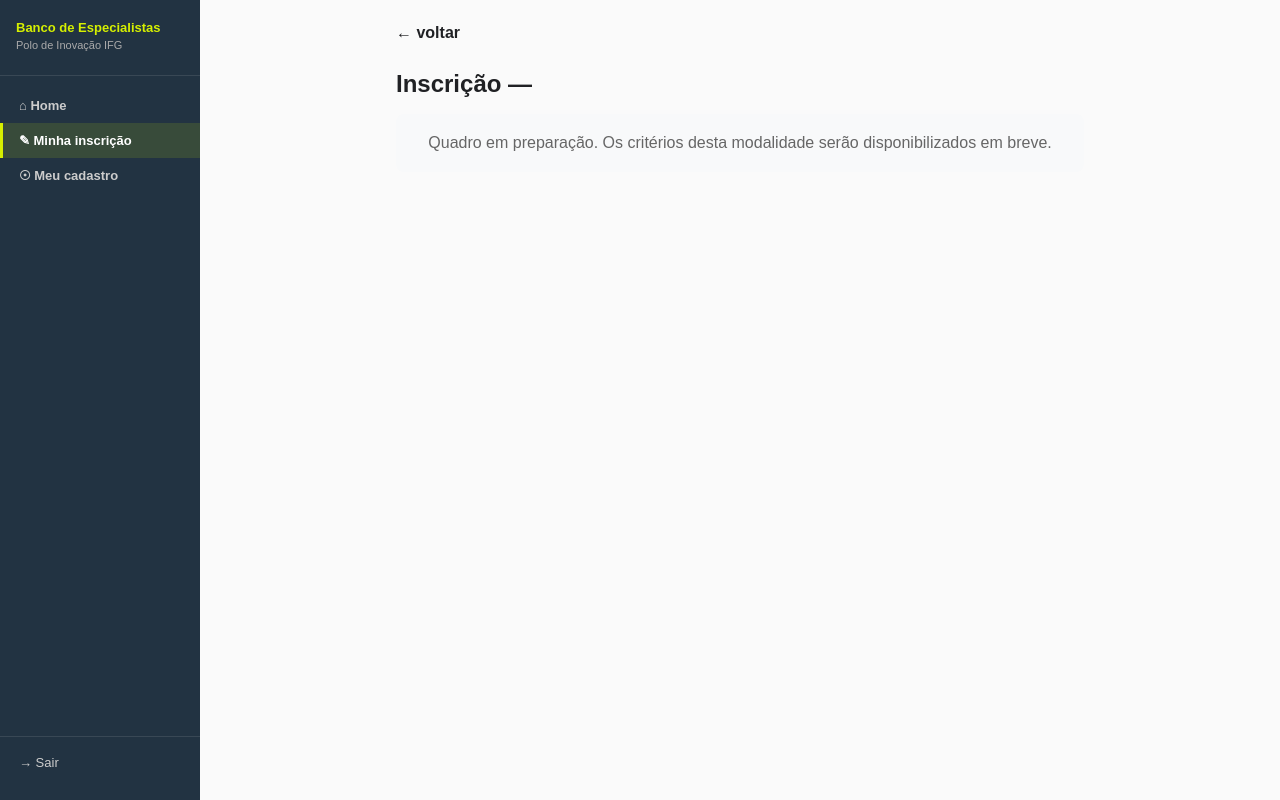
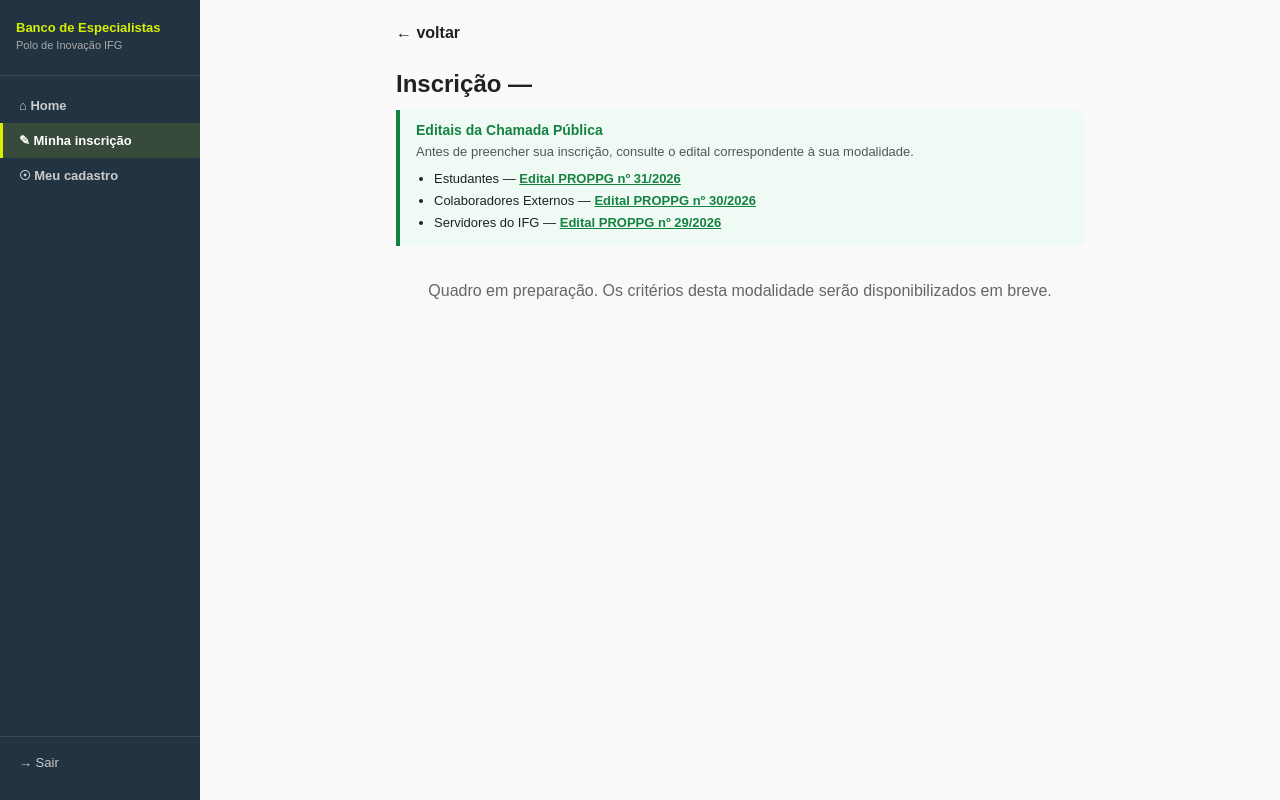
Before and after one commit to flavioolimpio/Banco_de_Talentos, a Django app: page /inscricao/ in a window 1280 px wide. Run offline with Django 5.2, Linux system fonts and the light colour scheme; the visitor is signed in with stand-in values (Sample User, id 1); data that the repository does not hold is empty; parts of the project's set-up code (start-up, migrations or seed data) failed here and were passed over; some libraries are stand-ins or nearby versions.

Commit message:
feat: exibir link do edital da modalidade em Minha Inscrição
Adiciona a seção "Editais da Chamada Pública" no topo da página de
inscrição, mostrando o link do edital correspondente ao vínculo do
candidato (Estudante -> 31/2026, Colab. Externo -> 30/2026, Servidor ->
29/2026). Links oficiais do site do IFG, abrem em nova aba.

- views.py: mapa EDITAIS por vínculo; _render_form passa o edital do
  usuário (e a lista completa como fallback se o vínculo não casar).
- formulario.html: seção no topo com o edital da modalidade (ou os três,
  no fallback).
- tests: cada vínculo vê o seu edital.

Co-Authored-By: Claude Opus 4.8 <noreply@anthropic.com>

```diff
--- a/django_app/apps/inscricoes/views.py
+++ b/django_app/apps/inscricoes/views.py
@@ -18,6 +18,28 @@ from apps.inscricoes.forms import InscricaoForm
 from apps.inscricoes.models import CriterioEdital, Inscricao, InscricaoItem, StatusInscricao, TipoServidor
 from apps.inscricoes.services import buscar_pontuacao_ifgproduz
 from apps.usuarios.models import Vinculo
+
+
+# Editais da Chamada Pública por vínculo (links oficiais do site do IFG).
+# Exibidos no topo da página "Minha Inscrição" para o candidato consultar
+# o edital da sua modalidade antes de preencher.
+EDITAIS = {
+    Vinculo.ESTUDANTE: {
+        "descricao": "Estudantes",
+        "nome": "Edital PROPPG nº 31/2026",
+        "url": "https://www.ifg.edu.br/editais-pesquisa-e-pos-graduacao/pesquisa-inovacao-em-andamento/46637-edital-proppg-n-31-2026-de-28-de-maio-de-2026",
+    },
+    Vinculo.COLABORADOR_EXTERNO: {
+        "descricao": "Colaboradores Externos",
+        "nome": "Edital PROPPG nº 30/2026",
+        "url": "https://www.ifg.edu.br/editais-pesquisa-e-pos-graduacao/pesquisa-inovacao-em-andamento/46636-edital-proppg-n-30-2026-de-28-de-maio-de-2026",
+    },
+    Vinculo.SERVIDOR: {
+        "descricao": "Servidores do IFG",
+        "nome": "Edital PROPPG nº 29/2026",
+        "url": "https://www.ifg.edu.br/editais-pesquisa-e-pos-graduacao/pesquisa-inovacao-em-andamento/46583-edital-proppg-n-29-2026",
+    },
+}
 
 
 def _get_client_ip(request):
@@ -107,6 +129,8 @@ def _render_form(request, form, criterios, inscricao, scores=None, lattes_ausent
         "needs_subtipo": vinculo in (Vinculo.SERVIDOR, Vinculo.COLABORADOR_EXTERNO),
         "lattes_ausente": lattes_ausente,
         "api_falhou": api_falhou,
+        "edital": EDITAIS.get(vinculo),
+        "editais_todos": list(EDITAIS.values()),
     })
 
 
--- a/django_app/templates/inscricoes/formulario.html
+++ b/django_app/templates/inscricoes/formulario.html
@@ -9,6 +9,33 @@
     <h2 style="margin:12px 0 4px;color:#202124">
         Inscri&ccedil;&atilde;o &mdash; {{ request.user.get_vinculo_display }}
     </h2>
+
+    <div style="background:#f0faf4;border-left:4px solid #168241;padding:12px 16px;margin:12px 0;border-radius:0 6px 6px 0">
+        <div style="font-weight:700;color:#168241;font-size:14px;margin-bottom:4px">Editais da Chamada P&uacute;blica</div>
+        {% if edital %}
+            <p style="font-size:13px;color:#555;margin:0 0 6px">
+                Antes de preencher sua inscri&ccedil;&atilde;o, consulte o edital da sua modalidade.
+            </p>
+            <p style="font-size:13px;margin:0">
+                {{ edital.descricao }} &mdash;
+                <a href="{{ edital.url }}" target="_blank" rel="noopener noreferrer"
+                   style="color:#168241;font-weight:600">{{ edital.nome }}</a>
+                <span style="color:#999;font-size:11px">(abre em nova aba)</span>
+            </p>
+        {% else %}
+            <p style="font-size:13px;color:#555;margin:0 0 6px">
+                Antes de preencher sua inscri&ccedil;&atilde;o, consulte o edital correspondente &agrave; sua modalidade.
+            </p>
+            <ul style="margin:0;padding-left:18px;font-size:13px;line-height:1.7">
+                {% for e in editais_todos %}
+                <li>{{ e.descricao }} &mdash;
+                    <a href="{{ e.url }}" target="_blank" rel="noopener noreferrer"
+                       style="color:#168241;font-weight:600">{{ e.nome }}</a>
+                </li>
+                {% endfor %}
+            </ul>
+        {% endif %}
+    </div>
 
     {% if not criterios_com_score %}
         <div style="background:#f8f9fa;border-radius:8px;padding:20px;text-align:center;color:#666;margin-top:16px">
```
Also changed, not shown: django_app/apps/inscricoes/tests.py (+13 -0 lines).
